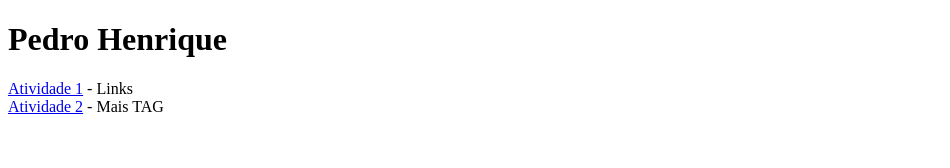
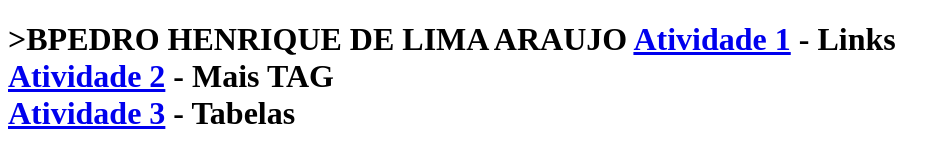
Before and after one commit to Pheerx/Projeto-InWeb, a plain HTML site: page index.html in a window 1280 px wide. Shown: the whole page, without its empty margins (0-950 px from the left). Drawn offline with Linux system fonts and the light colour scheme.

Commit message:
Update index.html

```diff
--- a/index.html
+++ b/index.html
@@ -4,9 +4,10 @@
     <title>Meu Site</title>
 </head>
 <body>
-<h1>Pedro Henrique</h1>
+<h1> >BPEDRO HENRIQUE DE LIMA ARAUJO<B </h1>
 <a href="Atividade 1">Atividade 1</a> - Links <br>
 <a href="Atividade 2">Atividade 2</a> - Mais TAG <br>
+<a href="Atividade 3">Atividade 3</a> - Tabelas <br>
 
 </body>
 </html>
```
